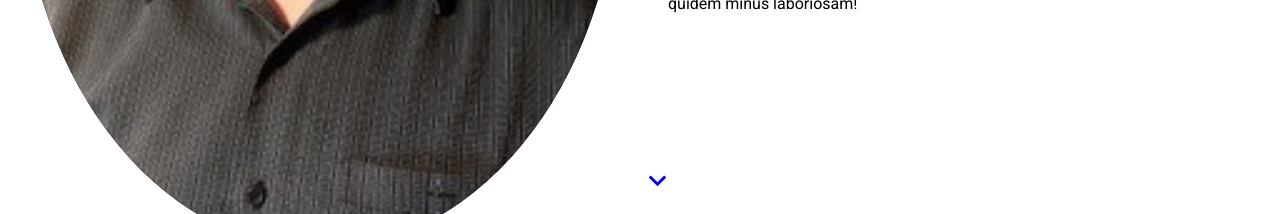
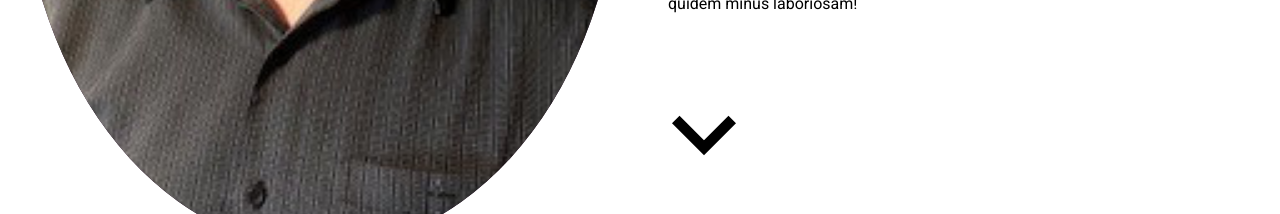
Before and after one commit to BiggRonn/rwhPorty, a React (Create React App) app: page / in a window 1280 px wide. Shown: the part 586-800 px from the top of the page. Built offline with nearby package versions, Linux system fonts and the light colour scheme.

Commit message:
initial commit

```diff
--- a/src/components/intro/Intro.jsx
+++ b/src/components/intro/Intro.jsx
@@ -21,7 +21,7 @@ export default function Intro() {
                 </div>
 
                 <a href="#portfolio">
-                    <KeyboardArrowDownIcon fontSize="large"/>
+                    <KeyboardArrowDownIcon fontSize="large" class="downArrow"/>
                 </a>
 
             </div>
--- a/src/components/intro/intro.scss
+++ b/src/components/intro/intro.scss
@@ -65,6 +65,12 @@
 
             position: absolute;
             bottom: 0.75rem;
+
+            .downArrow{
+                width: 8rem;
+                height: 8rem;
+                color: $maincolor;
+            }
         }
     }
 }
```
